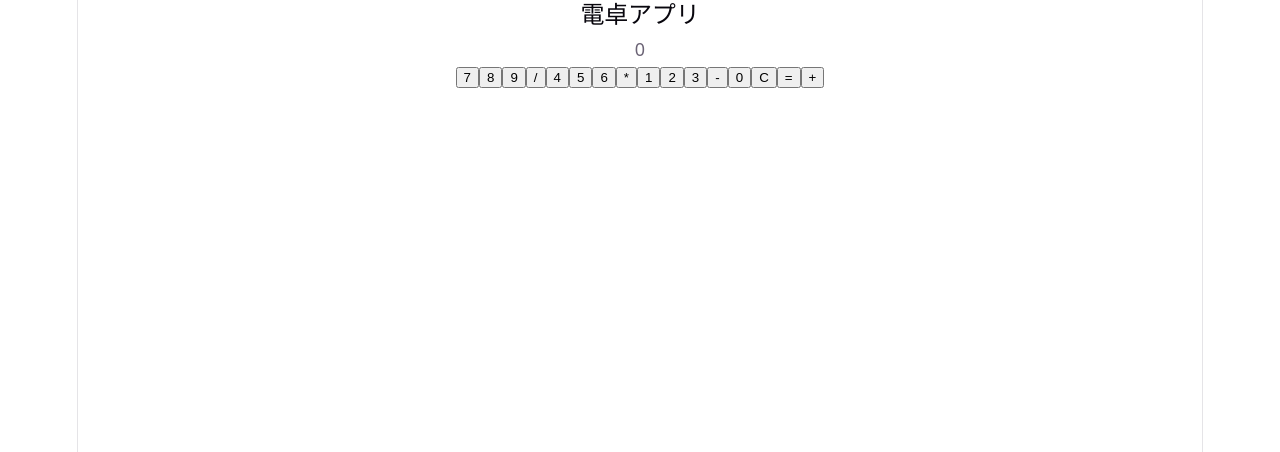
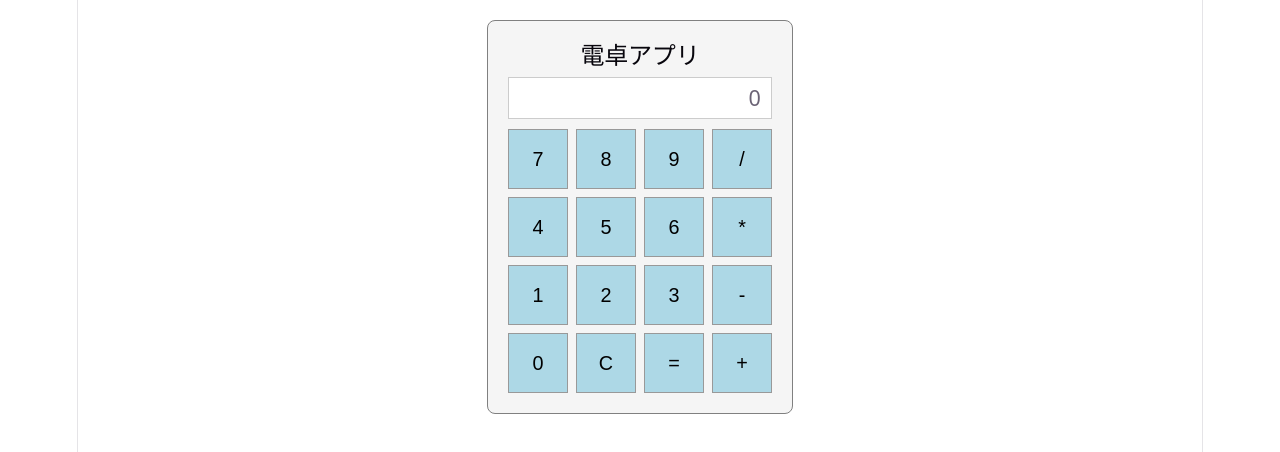
Before and after one commit to sato-sakaguchi/react-basic-kadai, a React (Vite) app in the folder react-calculator-app/react-calculator-app/: page / in a window 1280 px wide. Shown: the top 452 px of the page. Built offline with nearby package versions, Linux system fonts and the light colour scheme.

Commit message:
feat: App.cssに電卓アプリ専用のスタイル定義を実装

```diff
--- a/react-calculator-app/react-calculator-app/src/App.css
+++ b/react-calculator-app/react-calculator-app/src/App.css
@@ -0,0 +1,41 @@
+/* 電卓全体のコンテナ */
+.calculator-container {
+  background-color: whitesmoke;
+  border: 1px solid gray;
+  padding: 20px;
+  width: fit-content;
+  border-radius: 8px;
+  margin: 20px auto;
+}
+
+/* 表示欄のスタイル */
+.display {
+  background-color: white;
+  border: 1px solid #ccc;
+  height: 40px;
+  line-height: 40px;
+  text-align: right;
+  padding: 0 10px;
+  margin-bottom: 10px;
+  font-size: 1.2rem;
+}
+
+/* ボタンのグリッドレイアウト設定 */
+.button-grid {
+  display: grid; /* グリッドレイアウト */
+  grid-template-columns: repeat(4, 60px); /* 列の定義: 4列、各列の幅60px */
+  gap: 8px; /* グリッド間の隙間 */
+}
+
+/* ボタン共通のスタイル */
+button {
+  background-color: lightblue;
+  border: 1px solid #999;
+  height: 60px;
+  font-size: 1.1rem;
+  cursor: pointer;
+}
+
+button:hover {
+  background-color: #add8e6;
+}
```
